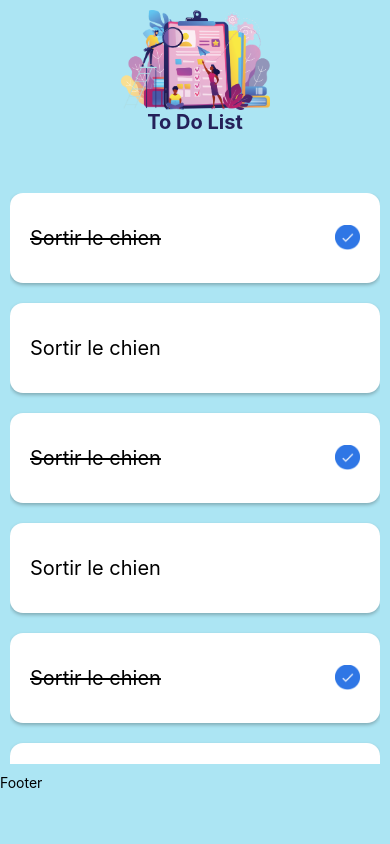
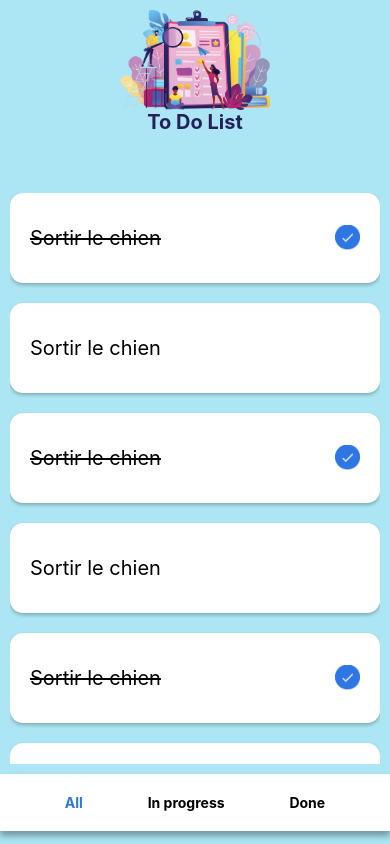
Before and after one commit to HugoMouchon/ToDoList-react-native, a React Native app: screen / in a window 390 px wide. Built offline with nearby package versions, Linux system fonts and the light colour scheme.

Commit message:
Début du développement de la section TabMenu avec 3 boutons, le menu selectionné changera la couleur de son texte een bleu

```diff
--- a/App.js
+++ b/App.js
@@ -6,9 +6,12 @@
 import { Header } from "./components/Header/Header";
 import { CardToDo } from "./components/CardToDo/CardToDo";
 import { ScrollView } from "react-native";
+import { TabBottomMenu } from "./components/TabBottomMenu/TabBottomMenu";
 
 
 export default function App() {
+
+  const [selectedTabName, setSelectedTabName] = useState("All");
 
   const [todoList, setTodoList] = useState([
     { id: 1, title: "Sortir le chien", isCompleted: true },
@@ -24,6 +27,7 @@
       ...todo,
       isCompleted: !todo.isCompleted
     }
+
     const indexToUpdate = todoList.findIndex((todo)=> todo.id === updateTodo.id)
 
     const updatedTodoList = [...todoList]
@@ -59,7 +63,9 @@
         </SafeAreaView>
       </SafeAreaProvider>
       <View style={s.footer} >
-        <Text>Footer</Text>
+        <TabBottomMenu
+        onPress={setSelectedTabName}
+        selectedTabName={selectedTabName}/>
       </View>
     </>
   );
--- a/components/CardToDo/CardToDo.style.js
+++ b/components/CardToDo/CardToDo.style.js
@@ -3,7 +3,6 @@
 export const s = StyleSheet.create({
 
     card: {
-        display: "flex",
         flexDirection: "row",
         justifyContent: "space-between",
         alignItems: "center",
--- /dev/null
+++ b/components/TabBottomMenu/TabBottomMenu.jsx
@@ -0,0 +1,27 @@
+import { View, Text } from "react-native";
+import { s } from "./TabBottomMenu.style";
+import { TouchableOpacity } from "react-native";
+
+export function TabBottomMenu({ selectedTabName, onPress }) {
+
+    function getTextStyle(tabName) {
+        return {
+            fontWeight: "bold",
+            color: tabName === selectedTabName ? "#2F76E5" : "black",
+        };
+    }
+
+    return (
+        <View style={s.container}>
+            <TouchableOpacity onPress={()=> onPress("All")}>
+                <Text style={getTextStyle("All")}>All</Text>
+            </TouchableOpacity>
+            <TouchableOpacity onPress={()=> onPress("In progress")}>
+                <Text style={getTextStyle("In progress")}>In progress</Text>
+            </TouchableOpacity>
+            <TouchableOpacity onPress={()=> onPress("Done")}>
+                <Text style={getTextStyle("Done")}>Done</Text>
+            </TouchableOpacity>
+        </View>
+    );
+}
--- /dev/null
+++ b/components/TabBottomMenu/TabBottomMenu.style.js
@@ -0,0 +1,19 @@
+import { StyleSheet } from "react-native";
+
+export const s = StyleSheet.create({
+    container: {
+        flexDirection: "row",
+        backgroundColor: "white",
+        justifyContent: "space-evenly",
+        paddingVertical: 20,
+        shadowColor: "#000",
+        shadowOffset: {
+            width: 0,
+            height: 5,
+        },
+        shadowOpacity: 0.34,
+        shadowRadius: 6.27,
+
+        elevation: 3,
+    },
+});
```
